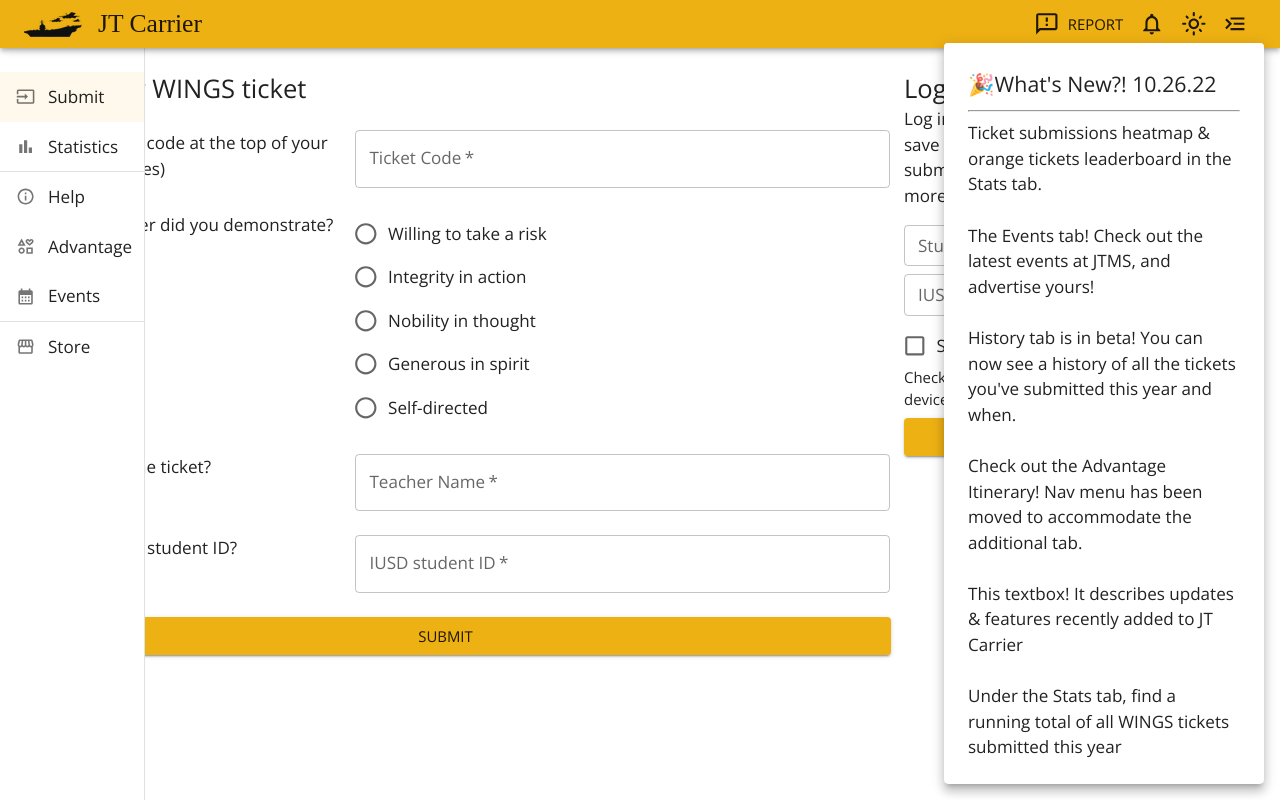
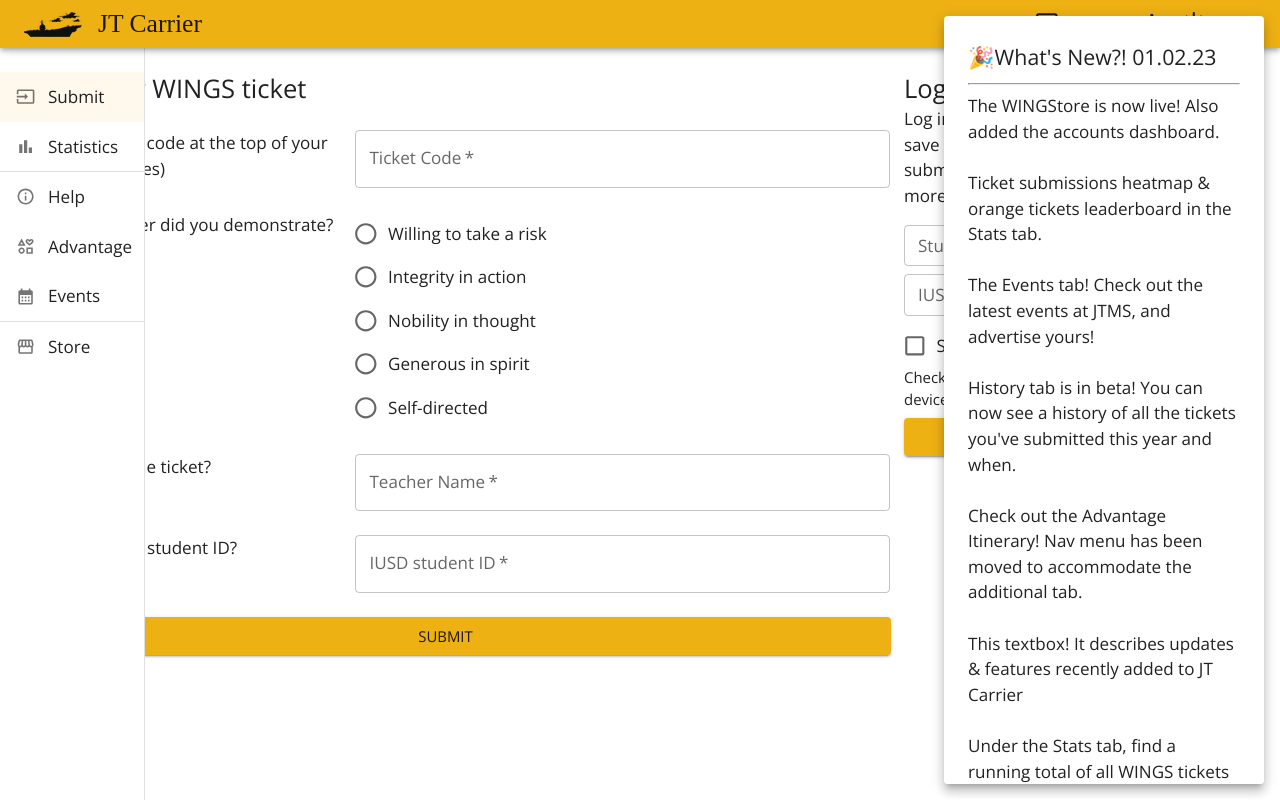
Before and after one commit to JeffreyTrail/jt-carrier, a React (Create React App) app: page / in a window 1280 px wide. Both pictures are taken after a click on the button 1152 px from the left and 24 px from the top of the page. Built offline with nearby package versions, Linux system fonts and the light colour scheme; a web font is replaced by a local one.

Commit message:
Updated News for WINGStore

```diff
--- a/src/App.js
+++ b/src/App.js
@@ -89,7 +89,7 @@ const lightTheme = createTheme({
   },
 });
 
-const CURRENT = "10.26.22";
+const CURRENT = "01.02.23";
 
 function App() {
   // Global snackbar for delivering status info
@@ -266,6 +266,10 @@ function App() {
               >
                 <Typography variant="h6">🎉What's New?! {CURRENT}</Typography>
                 <hr />
+                <Typography variant="body1">
+                  The WINGStore is now live! Also added the accounts dashboard.
+                </Typography>
+                <br />
                 <Typography variant="body1">
                   Ticket submissions heatmap & orange tickets leaderboard in the
                   Stats tab.
```
